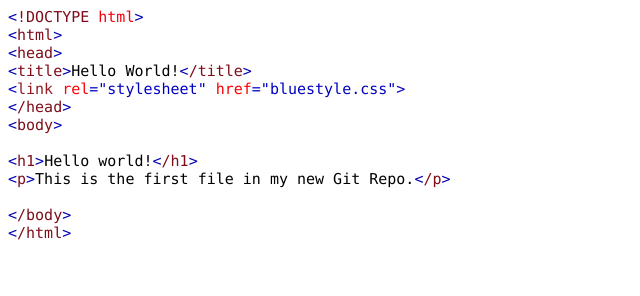
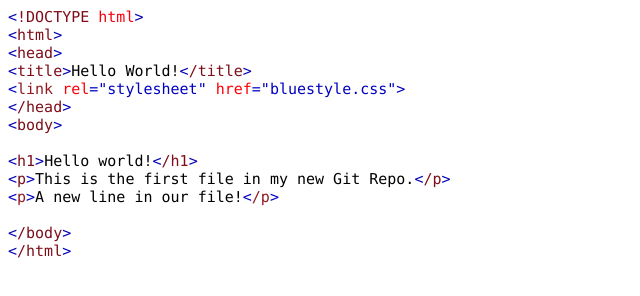
Before and after one commit to Gboyye/hello-world, a plain HTML site: page index.html in a window 1280 px wide. Shown: the whole page, without its empty margins (0-640 px from the left). Drawn offline with Linux system fonts and the light colour scheme.

Commit message:
Updated index.html with a new line

```diff
--- a/index.html
+++ b/index.html
@@ -18,6 +18,8 @@
     span.s5 {font-kerning: none; background-color: #ffffff}
     span.s6 {font-kerning: none; color: #921a20; background-color: #ffffff; -webkit-text-stroke: 0px #921a20}
     span.s7 {font-kerning: none; color: #fb0007; background-color: #ffffff; -webkit-text-stroke: 0px #fb0007}
+    span.s8 {font-kerning: none; color: #0000c2; -webkit-text-stroke: 0px #0000c2}
+    span.s9 {font-kerning: none; color: #921a20; -webkit-text-stroke: 0px #921a20}
   </style>
 </head>
 <body>
@@ -31,6 +33,7 @@
 <p class="p4"><span class="s2"></span><br></p>
 <p class="p2"><span class="s1">&lt;</span><span class="s4">h1</span><span class="s1">&gt;</span><span class="s5">Hello world!</span><span class="s1">&lt;</span><span class="s4">/h1</span><span class="s1">&gt;</span></p>
 <p class="p2"><span class="s1">&lt;</span><span class="s4">p</span><span class="s1">&gt;</span><span class="s5">This is the first file in my new Git Repo.</span><span class="s1">&lt;</span><span class="s4">/p</span><span class="s1">&gt;</span></p>
+<p class="p2"><span class="s8">&lt;</span><span class="s9">p</span><span class="s8">&gt;</span><span class="s5">A new line in our file!</span><span class="s8">&lt;</span><span class="s9">/p</span><span class="s8">&gt;</span></p>
 <p class="p4"><span class="s2"></span><br></p>
 <p class="p1"><span class="s1">&lt;</span><span class="s2">/body</span><span class="s1">&gt;</span></p>
 <p class="p1"><span class="s1">&lt;</span><span class="s2">/html</span><span class="s1">&gt;</span></p>
```
